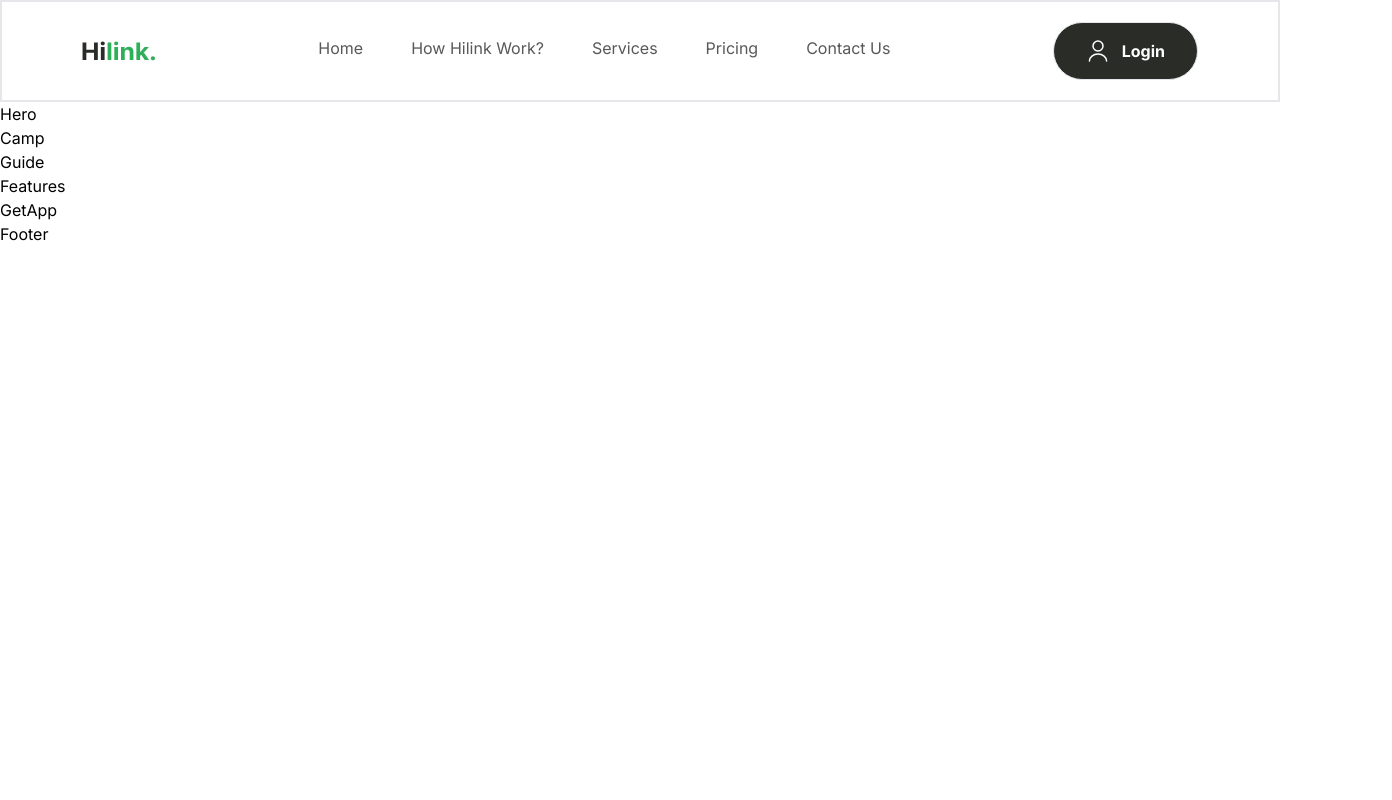
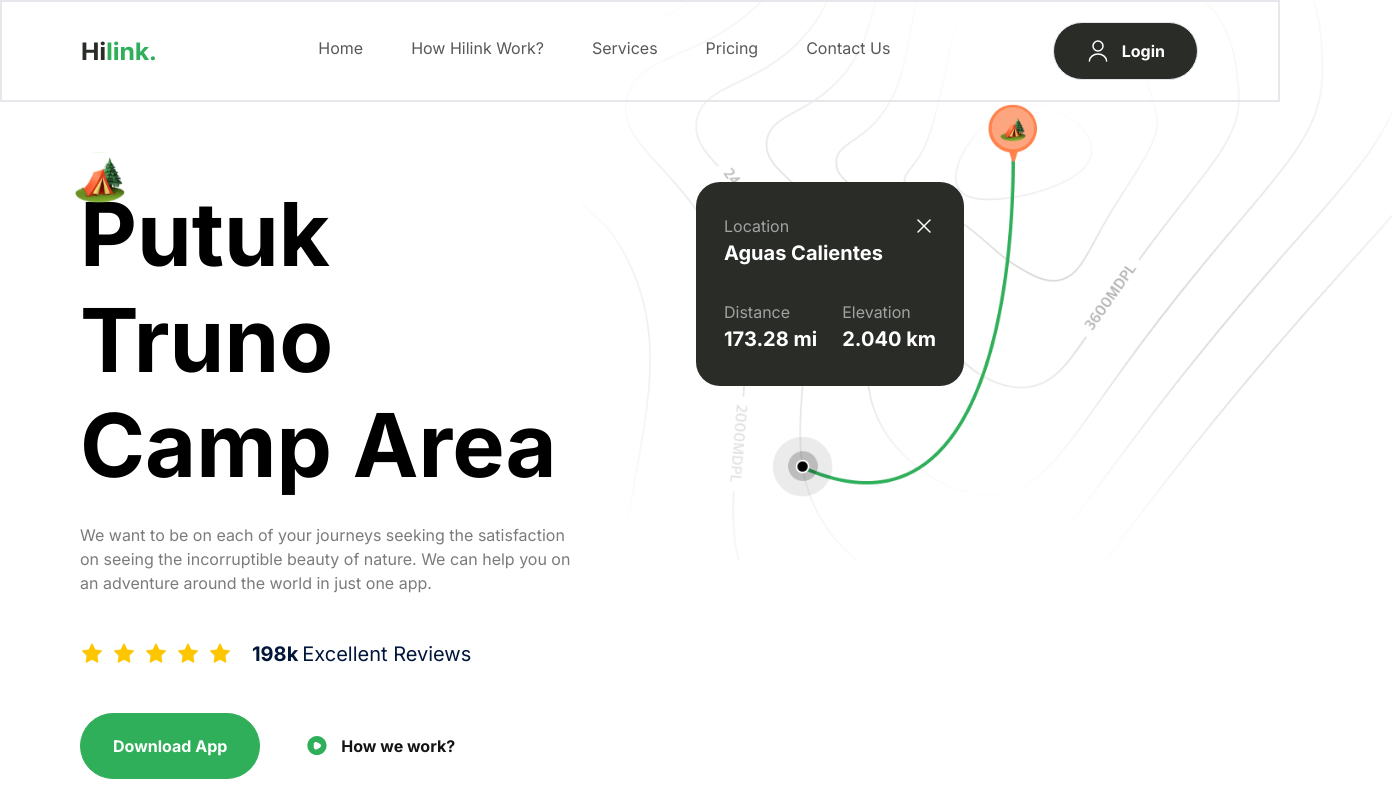
Before and after one commit to iamsyahirah/travel-app, a Next.js app: page / in a window 1280 px wide. Shown: the top 800 px of the page, 1392 px wide, since content can reach past the window. Built offline with nearby package versions, Linux system fonts and the light colour scheme.

Commit message:
feat: hero section

```diff
--- a/components/Button.tsx
+++ b/components/Button.tsx
@@ -4,7 +4,7 @@
     type: 'button' | 'submit';
     title: string;
     icon?: string;
-    variant: 'btn_dark_green';
+    variant: string;
 }
 
 const Button = ({ type, title, icon, variant }: ButtonProps) => {
--- a/components/Hero.tsx
+++ b/components/Hero.tsx
@@ -1,7 +1,86 @@
+import Image from "next/image";
 import React from "react";
+import Button from "./Button";
 
 const Hero = () => {
-    return <div>Hero</div>;
+    return (
+        <section className="max-container padding-container flex flex-container gap-20 py-10 pb-32 md:gap-28 lg:py-20 xl:flex-row">
+            <div className="hero-map" />
+
+            {/* LEFT */}
+
+            <div className="relative z-20 flex flex-1 flex-col xl:w-1/2">
+                <Image
+                    src="/camp.svg"
+                    alt="camp"
+                    width={50}
+                    height={50}
+                    className="absolute left-[-5px] top-[-30px] w-10 lg:w-[50px]" />
+                <h1 className="bold-52 lg:bold-88">Putuk Truno Camp Area</h1>
+                <p className="regular-16 mt-6 text-gray-30 xl:max-w-[520px]">
+                    We want to be on each of your journeys seeking the satisfaction on seeing the incorruptible beauty of nature. We can help you on an adventure around the world in just one app.
+                </p>
+
+                <div className="my-11 flex flex-wrap gap-5">
+                    <div className="flex items-center gap-2">
+                        {Array(5).fill(1).map((_, index) => (
+                            <Image
+                                src="/star.svg"
+                                key={index}
+                                alt="star"
+                                width={24}
+                                height={24}
+
+                            />
+                        ))}
+                    </div>
+
+                    <p className="bold-16 lg:bold-20 text-blue-70">198k
+                        <span className="regular-16 lg:regular-20 ml-1">Excellent Reviews</span>
+                    </p>
+                </div>
+
+                <div className="flex flex-col w-full gap-3 sm:flex-row">
+                    <Button
+                        type="button"
+                        title="Download App"
+                        variant="btn_green"
+                    />
+                    <Button
+                        type="button"
+                        title="How we work?"
+                        icon="/play.svg"
+                        variant="btn_white_text"
+                    />
+                </div>
+            </div>
+
+            <div className="relative flex flex-1 items-start">
+                <div className="relative z-20 flex w-[268px] flex-col gap-8 rounded-3xl bg-green-90 px-7 py-8">
+
+                    <div className="flex flex-col">
+                        <div className="flexBetween">
+                            <p className="regular-16 text-gray-20">Location</p>
+                            <Image src="/close.svg" alt="close" width={24} height={24} />
+                        </div>
+                        <p className="bold-20 text-white">Aguas Calientes</p>
+                    </div>
+
+                    <div className="flexBetween">
+                        <div className="flex flex-col">
+                            <p className="regular-16 block text-gray-20">Distance</p>
+                            <p className="bold-20 text-white">173.28 mi</p>
+                        </div>
+                        <div className="flex flex-col">
+                            <p className="regular-16 block text-gray-20">Elevation</p>
+                            <p className="bold-20 text-white">2.040 km</p>
+                        </div>
+                    </div>
+
+                </div>
+            </div>
+        </section>
+    )
 };
 
 export default Hero;
```
